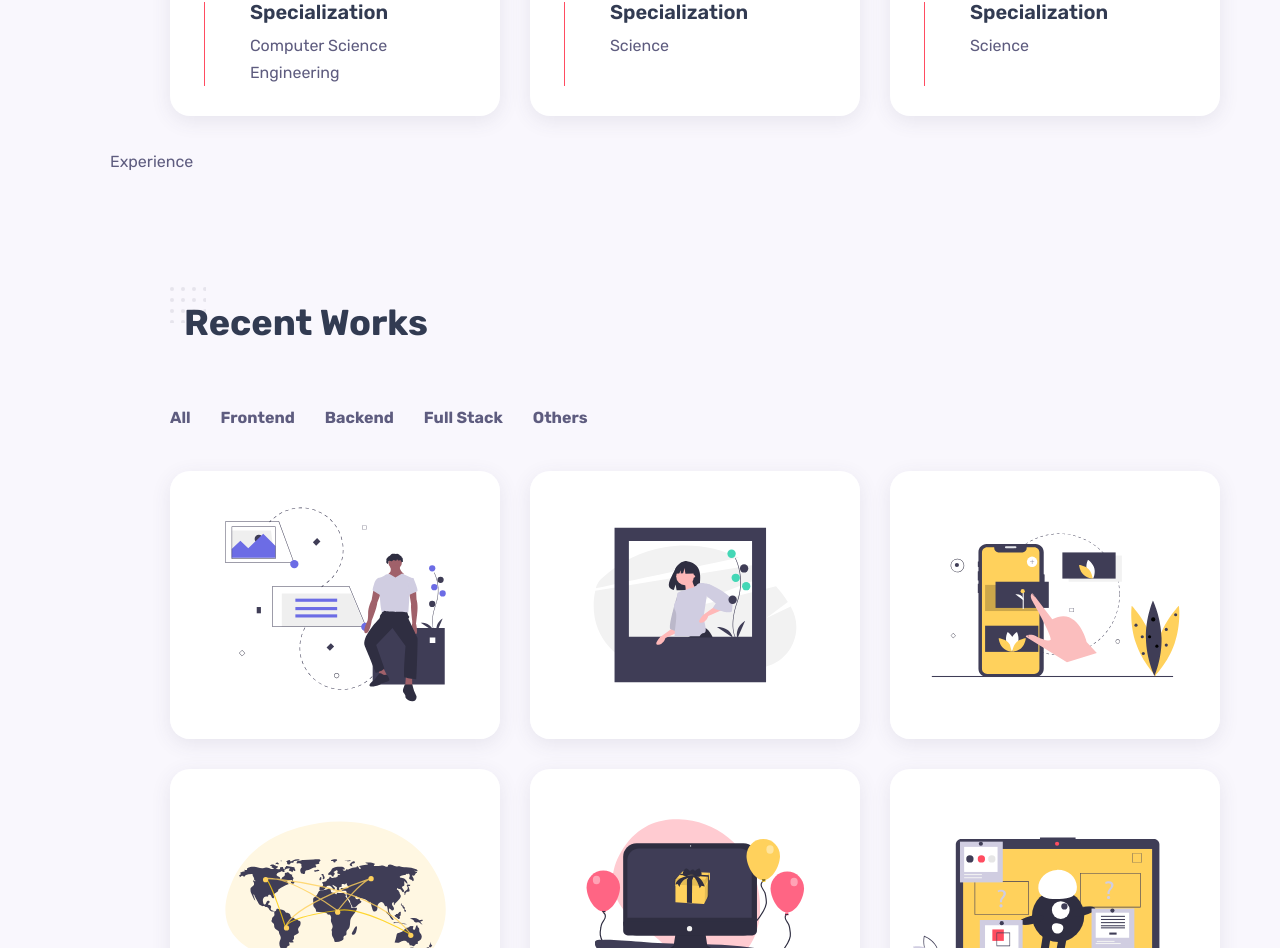
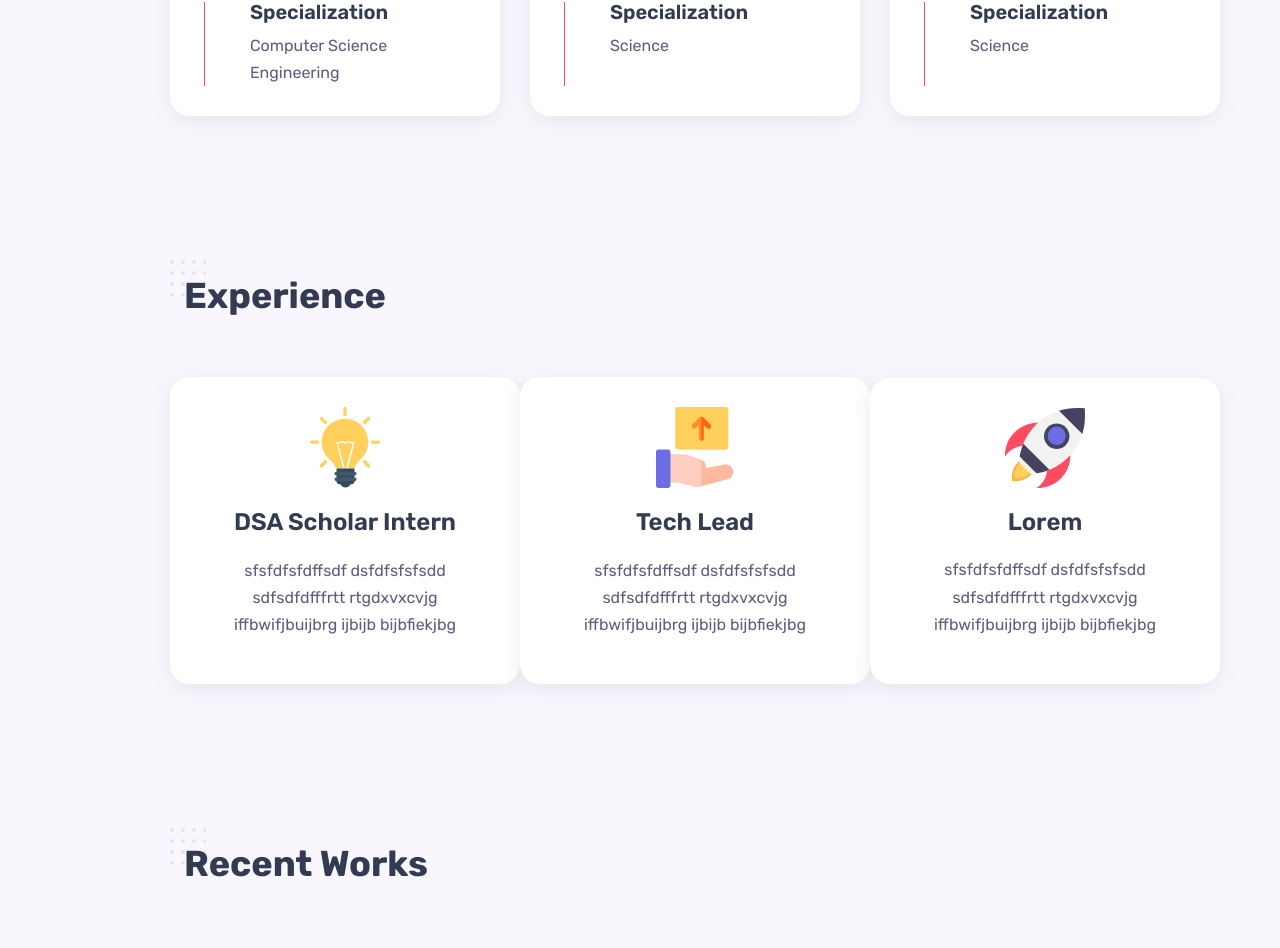
Before and after one commit to horcruxxxx/MyReactPortfolio, a React (Create React App) app in the folder myapp/: page / in a window 1280 px wide. Shown: the part 2567-3515 px from the top of the page. Built offline with nearby package versions, Linux system fonts and the light colour scheme; the HTML template or start-up script is replaced by a standard one.

Commit message:
Experience Component
Completed

```diff
--- a/myapp/src/components/Experience/experience.css
+++ b/myapp/src/components/Experience/experience.css
@@ -0,0 +1,29 @@
+.experience__container{
+    grid-template-columns: repeat(3,1fr);
+    align-items: center;
+}
+
+.experience__item{
+    padding: 1.875rem 2.5rem;
+    background-color: var(--container-color);
+    text-align: center;
+    border-radius:var(--border-radius);
+    box-shadow:var(--shadow);
+}
+
+.experience__title{
+    margin: 1.25rem 0;
+    font-size:var(--h2-font-size);
+}
+
+.experience__description{
+    margin-bottom: 1rem;
+}
+
+.experience__item:hover{
+    /* padding:3.4rem 2.5rem;
+    position: relative;
+    z-index: 1;
+    box-shadow: black;
+    color: red; */
+}
--- a/myapp/src/components/Experience/experience.jsx
+++ b/myapp/src/components/Experience/experience.jsx
@@ -1,8 +1,35 @@
 import React from 'react'
 import "./experience.css"
+import image1 from "../../assets/price-1.svg";
+import image2 from "../../assets/price-2.svg";
+import image3 from "../../assets/price-3.svg";
 
 export default function Experience() {
   return (
-    <div>Experience</div>
+    <section className="experience container section">
+      <h2 className="section__title">Experience</h2>
+
+      <div className="experience__container grid">
+
+        <div className="experience__item">
+          <img src={image1} alt="" className="experience__img"></img>
+          <h3 className="experience__title">DSA Scholar Intern</h3>
+          <p className="experience__description">sfsfdfsfdffsdf dsfdfsfsfsdd sdfsdfdfffrtt rtgdxvxcvjg iffbwifjbuijbrg ijbijb bijbfiekjbg</p>
+        </div>
+
+        <div className="experience__item">
+          <img src={image2} alt="" className="experience__img"></img>
+          <h3 className="experience__title">Tech Lead</h3>
+          <p className="experience__description">sfsfdfsfdffsdf dsfdfsfsfsdd sdfsdfdfffrtt rtgdxvxcvjg iffbwifjbuijbrg ijbijb bijbfiekjbg</p>
+        </div>
+
+        <div className="experience__item">
+          <img src={image3} alt="" className="experience__img"></img>
+          <h3 className="experience__title">Lorem</h3>
+          <p className="experience__description">sfsfdfsfdffsdf dsfdfsfsfsdd sdfsdfdfffrtt rtgdxvxcvjg iffbwifjbuijbrg ijbijb bijbfiekjbg</p>
+        </div>
+
+      </div>
+    </section>
   )
 }
```
